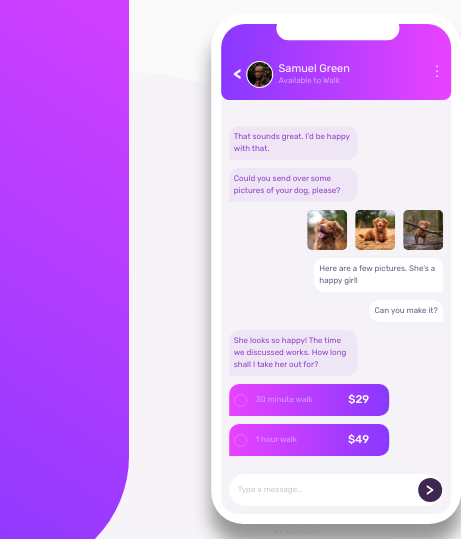
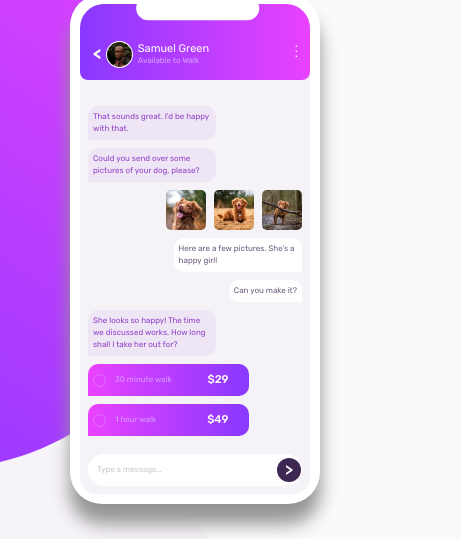
Before and after one commit to said-ops/chat-app-css-illustration, a plain HTML site: page index.html in a window 390 px wide. Shown: the part 131-670 px from the top of the page, 461 px wide, since content can reach past the window. Drawn offline with Linux system fonts and the light colour scheme.

Commit message:
media queries

```diff
--- a/style.css
+++ b/style.css
@@ -25,6 +25,7 @@
 *::after,
 *::before{
     box-sizing: border-box;
+    transition: all 0.6s ease;
 }
 /*================================*/
 body{
@@ -249,7 +250,6 @@ main{
 .right-shape{
     width: 527px;
     background: hsl(279deg 42% 93% / 34%);
-    height: 800px;
     border-top-right-radius: 20rem;
     border-top-left-radius: 20rem;
     position: absolute;
@@ -257,4 +257,60 @@ main{
     right: 0;
     bottom: 0;
     top: 24%;
+    height: calc(800px - 24%);
 }
+/*=============media queries================*/
+@media screen and (max-width:1080px) {
+    .left{
+        transform: translate(0);
+    }
+    .container{
+        transform: translate(0);
+    }
+    .right-shape{
+        height: 800px;
+        top: 0;
+    }
+    .right-container{
+        text-align: center;
+        width: 90%;
+    }
+}
+@media screen and (max-width:768px) {
+    main{
+        flex-direction: column;
+        align-items: center;
+        gap: 5rem;
+        padding-bottom: 5rem;
+    }
+    body{
+        height: 936px;
+    }
+    .right-shape{
+        top: 52%;
+        transform: translate(-23%, 50%);
+        height: 268px;
+    }
+    .right-container{
+        width: 90%;
+    }
+}
+@media screen and (max-width:425px) {
+    main{
+        padding-bottom: 4rem;
+    }
+    .left{
+        transform: translateX(-16rem);
+    }
+    .container{
+        transform: translate(16rem , 5rem);
+    }
+}
+@media screen and (max-width:330px) {
+    .container{
+        transform: translate(16rem,3rem);
+    }
+    .right-container h2{
+        font-size: 2rem;
+    }
+}
```
Also changed, not shown: index.html (+0 -2 lines).
